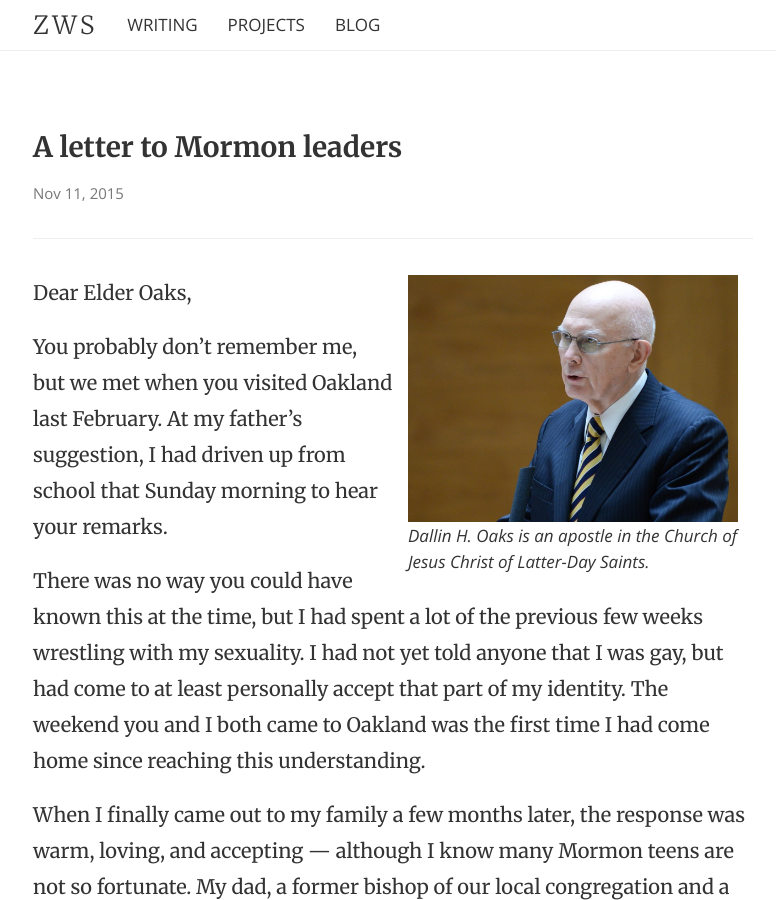
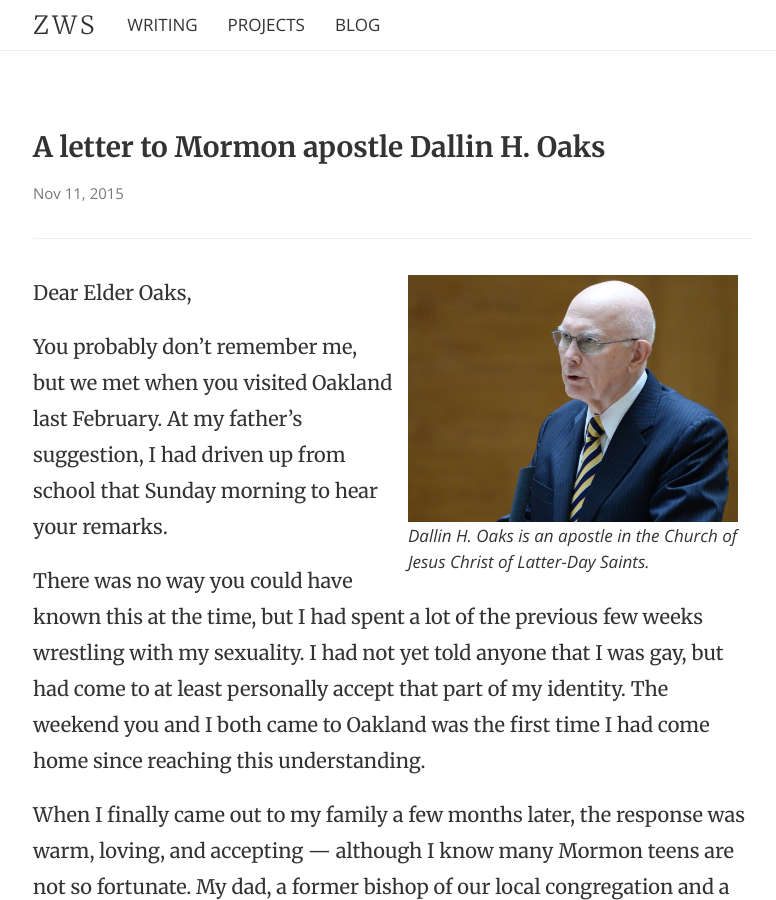
Before and after one commit to zwsorenson/zwsorenson.github.io, a Jekyll site: the page built from _posts/2015-11-11-letter-to-dallin-h-oaks.md, in a window 1280 px wide and 900 px high. Shown: the whole window, without its empty margins (247-1023 px from the left). Built offline with Jekyll 4.4.1, drawn with Linux system fonts in a browser that asks for light colours; nearby versions of some CDN libraries; comment, search, counter and statistics services are not loaded.

Commit message:
changed post title

```diff
--- a/_posts/2015-11-11-letter-to-dallin-h-oaks.md
+++ b/_posts/2015-11-11-letter-to-dallin-h-oaks.md
@@ -1,6 +1,6 @@
 ---
 layout: post
-title: A letter to Mormon leaders
+title: A letter to Mormon apostle Dallin H. Oaks
 categories: blog
 image-url: '/images/blog/oaks.jpg'
 image-caption: 'Dallin H. Oaks is an apostle in the Church of Jesus Christ of Latter-Day Saints.'
```
